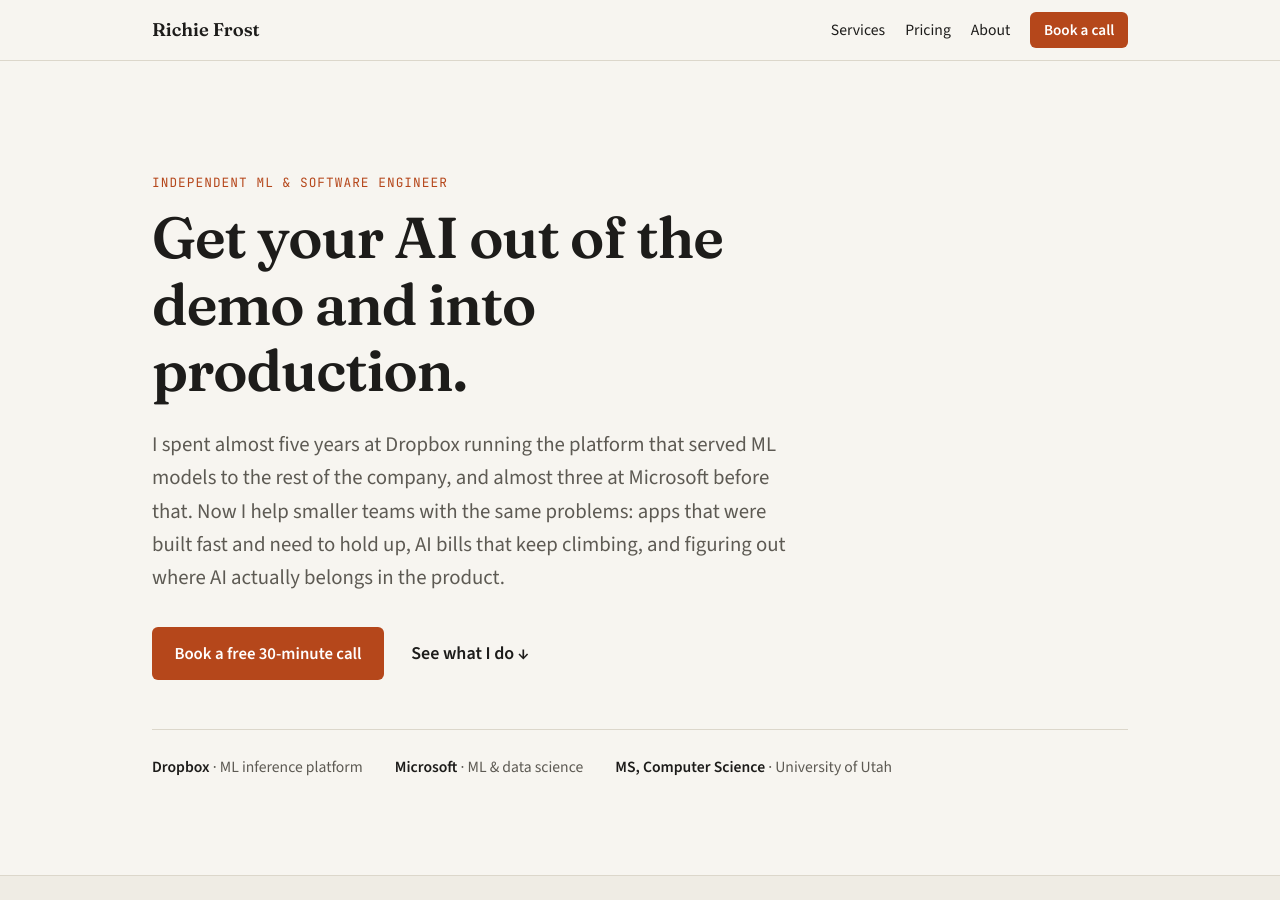
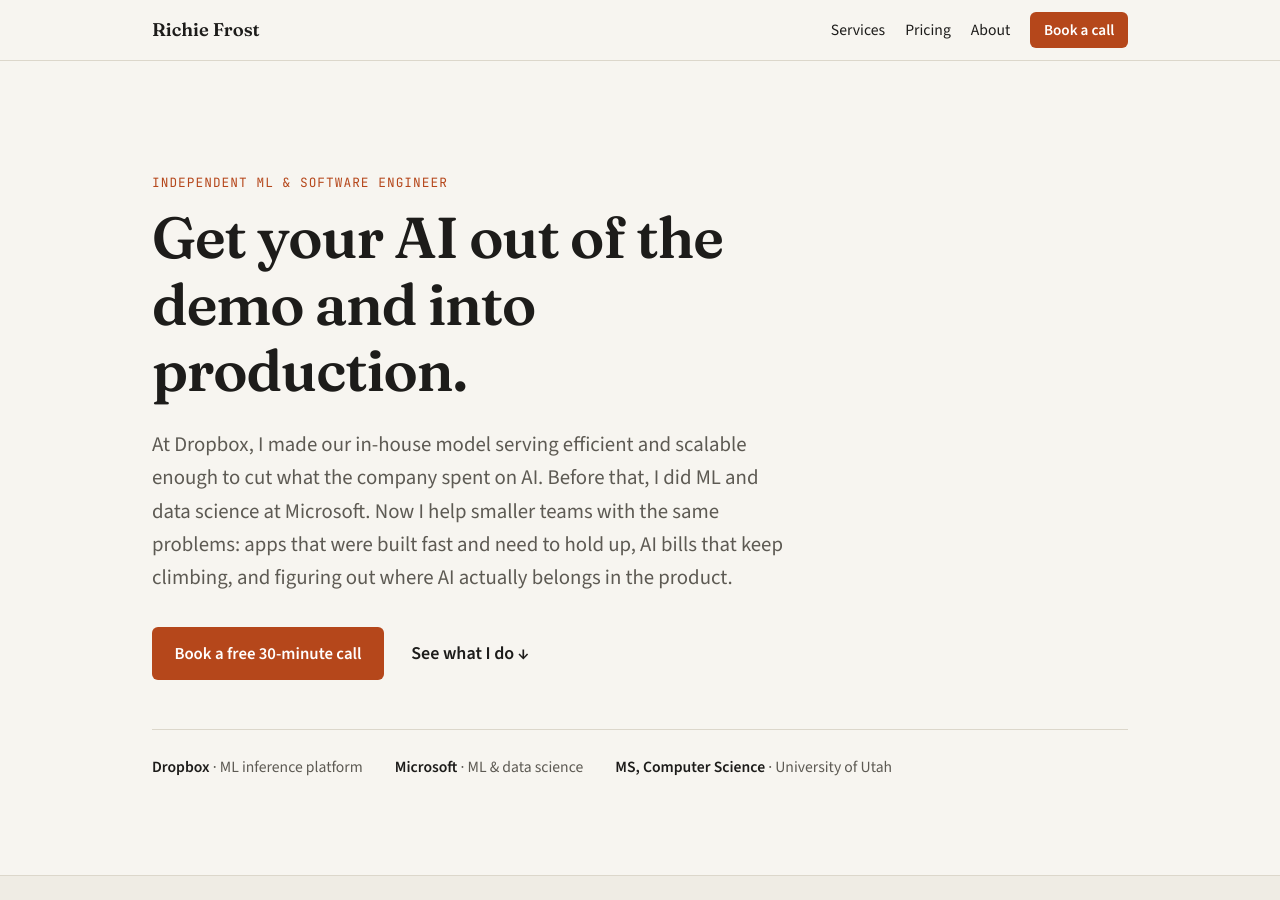
Before and after one commit to richiefrost/richiefrost.github.io, a Jekyll site: the page built from index.html, in a window 1280 px wide and 900 px high. Built offline with Jekyll 4.4.1, drawn with Linux system fonts in a browser that asks for light colours.

Commit message:
Lead hero with Dropbox outcome instead of tenure
Co-Authored-By: Claude Opus 5.5 <noreply@anthropic.com>
Claude-Session: https://claude.ai/code/session_01W58Mk6AV1vW9GWSRNDR6KJ

```diff
--- a/index.html
+++ b/index.html
@@ -9,7 +9,7 @@ description: Independent engineer. Ex-Dropbox ML inference platform, ex-Microsof
     <span class="label">Independent ML &amp; software engineer</span>
     <h1>Get your AI out of the demo and into production.</h1>
     <p class="lede">
-      I spent almost five years at Dropbox running the platform that served ML models to the rest of the company, and almost three at Microsoft before that. Now I help smaller teams with the same problems: apps that were built fast and need to hold up, AI bills that keep climbing, and figuring out where AI actually belongs in the product.
+      At Dropbox, I made our in-house model serving efficient and scalable enough to cut what the company spent on AI. Before that, I did ML and data science at Microsoft. Now I help smaller teams with the same problems: apps that were built fast and need to hold up, AI bills that keep climbing, and figuring out where AI actually belongs in the product.
     </p>
     <div class="actions">
       <a class="btn" href="{{ site.booking_url }}">Book a free 30-minute call</a>
```
